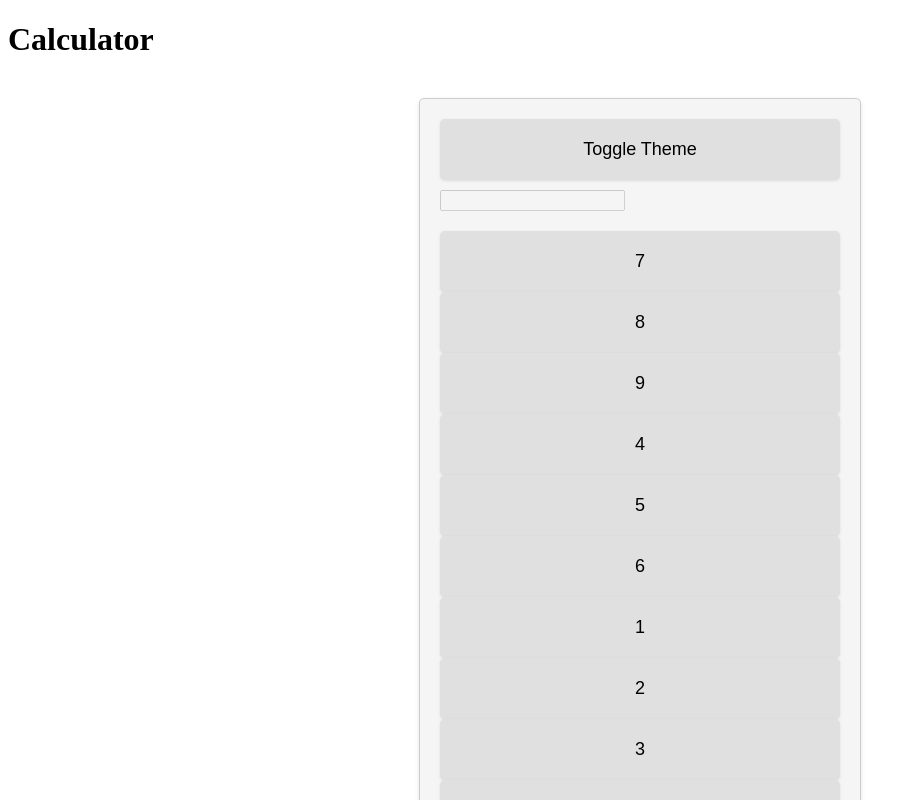
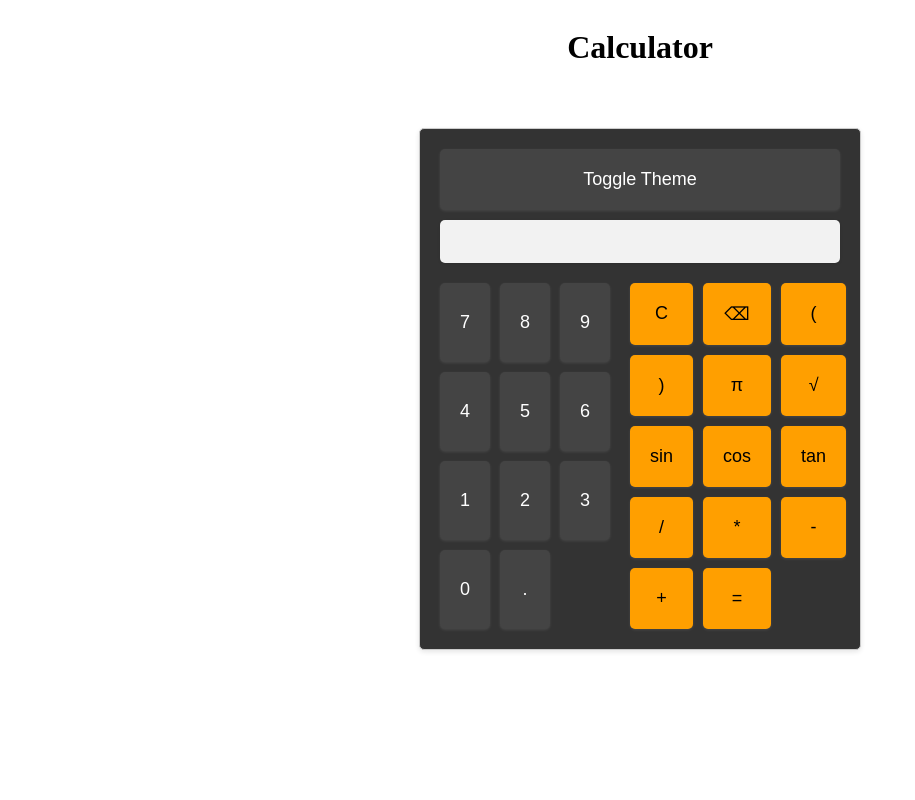
Before and after one commit to prajjwal6122/calculator, a plain HTML site: page index.html in a window 1280 px wide. Both pictures are taken after a click on the button "Toggle Theme". Shown: the top 800 px of the page, without its empty margins (0-915 px from the left). Drawn offline with Linux system fonts and the light colour scheme; no server answers.

Commit message:
Finalising code

```diff
--- a/app.js
+++ b/app.js
@@ -1,33 +1,45 @@
-// class Ipl{
-//     constructor(team,captain){
-//         this.captain=captain;
-//         this.team=team;
-//     }
-//     play(){
-//         console.log(this.captain+"is captain of"+this.team)
-//     }
-// }
+let darkmode=false;
 
-// const Csk=new Ipl("Csk","MS Dhoni")
-// Csk.play();
+function appendValue(value){
+    document.getElementById('input').value+=value;
+}
 
-// const temp=(fn)=>{
-//     console.log("cooking food")
-//     fn();
-// }
+function clearDisplay(){
+    document.getElementById('input').value='';
+}
 
-// const eatfood=()=>{
-//     console.log("eating food")
-// }
+function deleteCharacter(){
+    let input = document.getElementById('input')
+    input.value=input.value.slice(0,-1);
+}
 
-// temp(eatfood);
+function calculate(){
+    let input=document.getElementById('input').value
+    let output=document.getElementById('output')
+    try {
 
-const users= new Promise((success,fail)=>{
-    const userApi=fetch(`https://jsonplaceholder.typicode.com/todos/1`)
-        success((userApi))
+        input = input.replace(/Math\.sin\(([^)]+)\)/g, "Math.sin(($1)*Math.PI/180)");
+        input = input.replace(/Math\.cos\(([^)]+)\)/g, "Math.cos(($1)*Math.PI/180)");
+        input = input.replace(/Math\.tan\(([^)]+)\)/g, "Math.tan(($1)*Math.PI/180)");
 
-}).then((userApi)=>userApi?.json())
-.then(json=>{console.log(json)})
-.catch((err)=>{
-    console.log(err)
-})
+        let result=eval(input)
+        if (Math.abs(result) < 1e-12) result = 0;
+        document.getElementById('input').value=result;
+        output.innerText=''
+    }
+    catch{
+        document.getElementById('output').innerText='Incorrect input'
+    }
+}
+
+function toggleMode(){
+    let calculator=document.querySelector('.calculator')
+    darkmode=!darkmode;
+    if(darkmode) {
+        calculator.classList.add('dark-mode')
+    }
+    else{
+        calculator.classList.remove('dark-mode')
+
+    }
+}
--- a/index.html
+++ b/index.html
@@ -12,7 +12,7 @@
 		<button id="toggle-theme" onclick="toggleMode()">Toggle Theme</button>
 		</div>
 		<div class="display">
-			<input type="text" id="display" disabled>
+			<input type="text" id="input" disabled>
 			<span id="output"></span>
 		</div>
 		<div class="Keypad">
--- a/style.css
+++ b/style.css
@@ -1,6 +1,9 @@
-body {
-    --bg-color: #f5f5f5;
-    --text-color: #000;
+body{
+    --bg-color: #7e7d82ff;
+    --text-color: #0b0808ff;
+    display:flex;
+    align-items:center;
+    flex-direction:column;
 }
 
 .calculator {
@@ -15,6 +18,7 @@ body {
     display: flex;
     flex-direction: column;
     align-items: center;
+    min-width:content;
 }
 
 .theme-toggle {
@@ -30,7 +34,7 @@ body {
 }
 
 #input {
-    width: 100%;
+    width:95%;
     padding: 10px;
     font-size: 20px;
     text-align: right;
@@ -47,15 +51,20 @@ body {
     margin-top: -20px;
 }
 
-.keypad {
+.Keypad {
     display: grid;
     grid-template-columns: repeat(4, 1fr);
-    gap: 10px;
+    gap: 20px;
     width: 100%;
 }
 
-.numbers,
 .operations {
+    display: grid;
+    grid-template-columns: repeat(3, 1fr);
+    gap: 10px;
+}
+
+.Numbers {
     display: grid;
     grid-template-columns: repeat(3, 1fr);
     gap: 10px;
@@ -109,3 +118,4 @@ button:hover {
 .dark-mode .operator-btn:hover {
     background-color: #ffbf00;
     color: #000;
+}
```
